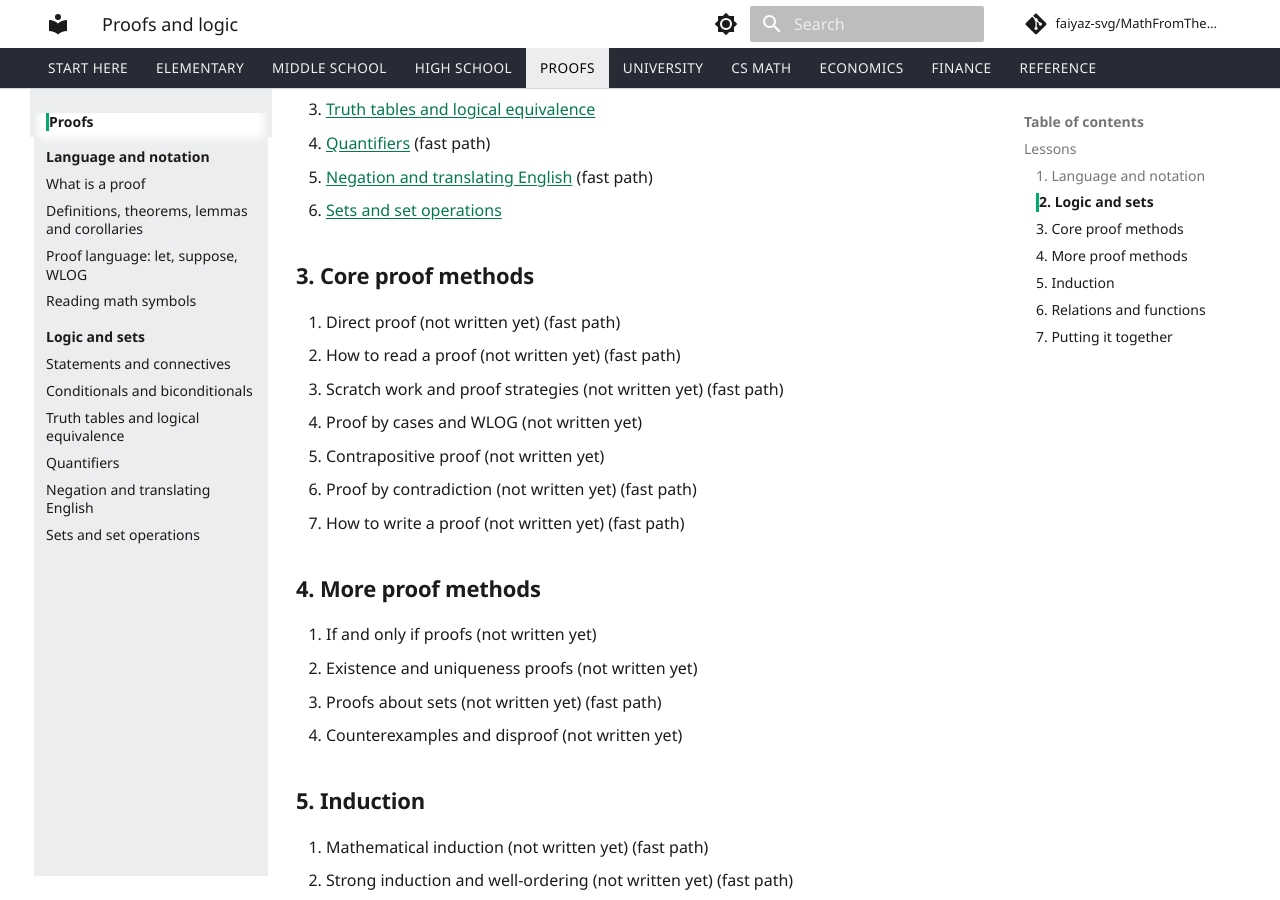
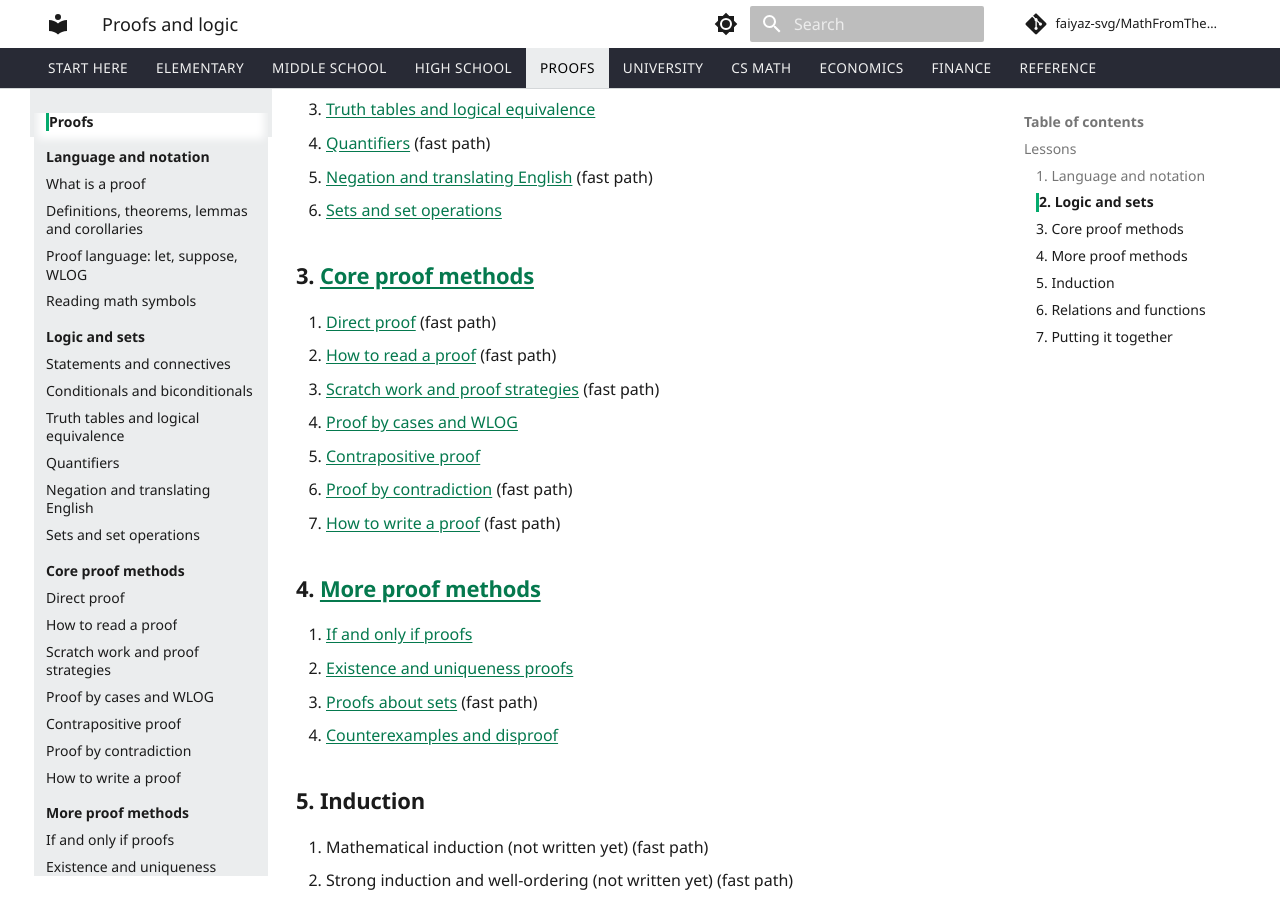
Before and after one commit to faiyaz-svg/MathFromTheGroundUp, an MkDocs documentation site: the page built from docs/04-proofs-and-logic/index.md, in a window 1280 px wide and 900 px high, scrolled down 790 px. Built offline with MkDocs 1.6.1 and Material for MkDocs 9.7.7, drawn with Linux system fonts in a browser that asks for light colours; comment, search, counter and statistics services are not loaded.

Commit message:
add proofs chapters 3 and 4 to nav and progress

```diff
--- a/docs/04-proofs-and-logic/index.md
+++ b/docs/04-proofs-and-logic/index.md
@@ -25,22 +25,22 @@ The diagnostic quiz and the cheat sheet for this folder are written together wit
 5. [Negation and translating English](02-logic-and-sets/05-negation-and-translating-english.md) (fast path)
 6. [Sets and set operations](02-logic-and-sets/06-sets-and-set-operations.md)
 
-### 3. Core proof methods
+### 3. [Core proof methods](03-core-proof-methods/index.md)
 
-1. Direct proof (not written yet) (fast path)
-2. How to read a proof (not written yet) (fast path)
-3. Scratch work and proof strategies (not written yet) (fast path)
-4. Proof by cases and WLOG (not written yet)
-5. Contrapositive proof (not written yet)
-6. Proof by contradiction (not written yet) (fast path)
-7. How to write a proof (not written yet) (fast path)
+1. [Direct proof](03-core-proof-methods/01-direct-proof.md) (fast path)
+2. [How to read a proof](03-core-proof-methods/02-how-to-read-a-proof.md) (fast path)
+3. [Scratch work and proof strategies](03-core-proof-methods/03-scratch-work-and-proof-strategies.md) (fast path)
+4. [Proof by cases and WLOG](03-core-proof-methods/04-proof-by-cases-and-wlog.md)
+5. [Contrapositive proof](03-core-proof-methods/05-contrapositive-proof.md)
+6. [Proof by contradiction](03-core-proof-methods/06-proof-by-contradiction.md) (fast path)
+7. [How to write a proof](03-core-proof-methods/07-how-to-write-a-proof.md) (fast path)
 
-### 4. More proof methods
+### 4. [More proof methods](04-more-proof-methods/index.md)
 
-1. If and only if proofs (not written yet)
-2. Existence and uniqueness proofs (not written yet)
-3. Proofs about sets (not written yet) (fast path)
-4. Counterexamples and disproof (not written yet)
+1. [If and only if proofs](04-more-proof-methods/01-if-and-only-if-proofs.md)
+2. [Existence and uniqueness proofs](04-more-proof-methods/02-existence-and-uniqueness-proofs.md)
+3. [Proofs about sets](04-more-proof-methods/03-proofs-about-sets.md) (fast path)
+4. [Counterexamples and disproof](04-more-proof-methods/04-counterexamples-and-disproof.md)
 
 ### 5. Induction
 
--- a/mkdocs.yml
+++ b/mkdocs.yml
@@ -242,6 +242,21 @@ nav:
           - "Quantifiers": 04-proofs-and-logic/02-logic-and-sets/04-quantifiers.md
           - "Negation and translating English": 04-proofs-and-logic/02-logic-and-sets/05-negation-and-translating-english.md
           - "Sets and set operations": 04-proofs-and-logic/02-logic-and-sets/06-sets-and-set-operations.md
+      - "Core proof methods":
+          - 04-proofs-and-logic/03-core-proof-methods/index.md
+          - "Direct proof": 04-proofs-and-logic/03-core-proof-methods/01-direct-proof.md
+          - "How to read a proof": 04-proofs-and-logic/03-core-proof-methods/02-how-to-read-a-proof.md
+          - "Scratch work and proof strategies": 04-proofs-and-logic/03-core-proof-methods/03-scratch-work-and-proof-strategies.md
+          - "Proof by cases and WLOG": 04-proofs-and-logic/03-core-proof-methods/04-proof-by-cases-and-wlog.md
+          - "Contrapositive proof": 04-proofs-and-logic/03-core-proof-methods/05-contrapositive-proof.md
+          - "Proof by contradiction": 04-proofs-and-logic/03-core-proof-methods/06-proof-by-contradiction.md
+          - "How to write a proof": 04-proofs-and-logic/03-core-proof-methods/07-how-to-write-a-proof.md
+      - "More proof methods":
+          - 04-proofs-and-logic/04-more-proof-methods/index.md
+          - "If and only if proofs": 04-proofs-and-logic/04-more-proof-methods/01-if-and-only-if-proofs.md
+          - "Existence and uniqueness proofs": 04-proofs-and-logic/04-more-proof-methods/02-existence-and-uniqueness-proofs.md
+          - "Proofs about sets": 04-proofs-and-logic/04-more-proof-methods/03-proofs-about-sets.md
+          - "Counterexamples and disproof": 04-proofs-and-logic/04-more-proof-methods/04-counterexamples-and-disproof.md
   - "University":
       - 05-university-core/index.md
   - "CS math":
```
Also changed, not shown: docs/progress.md (+18 -1 lines).
